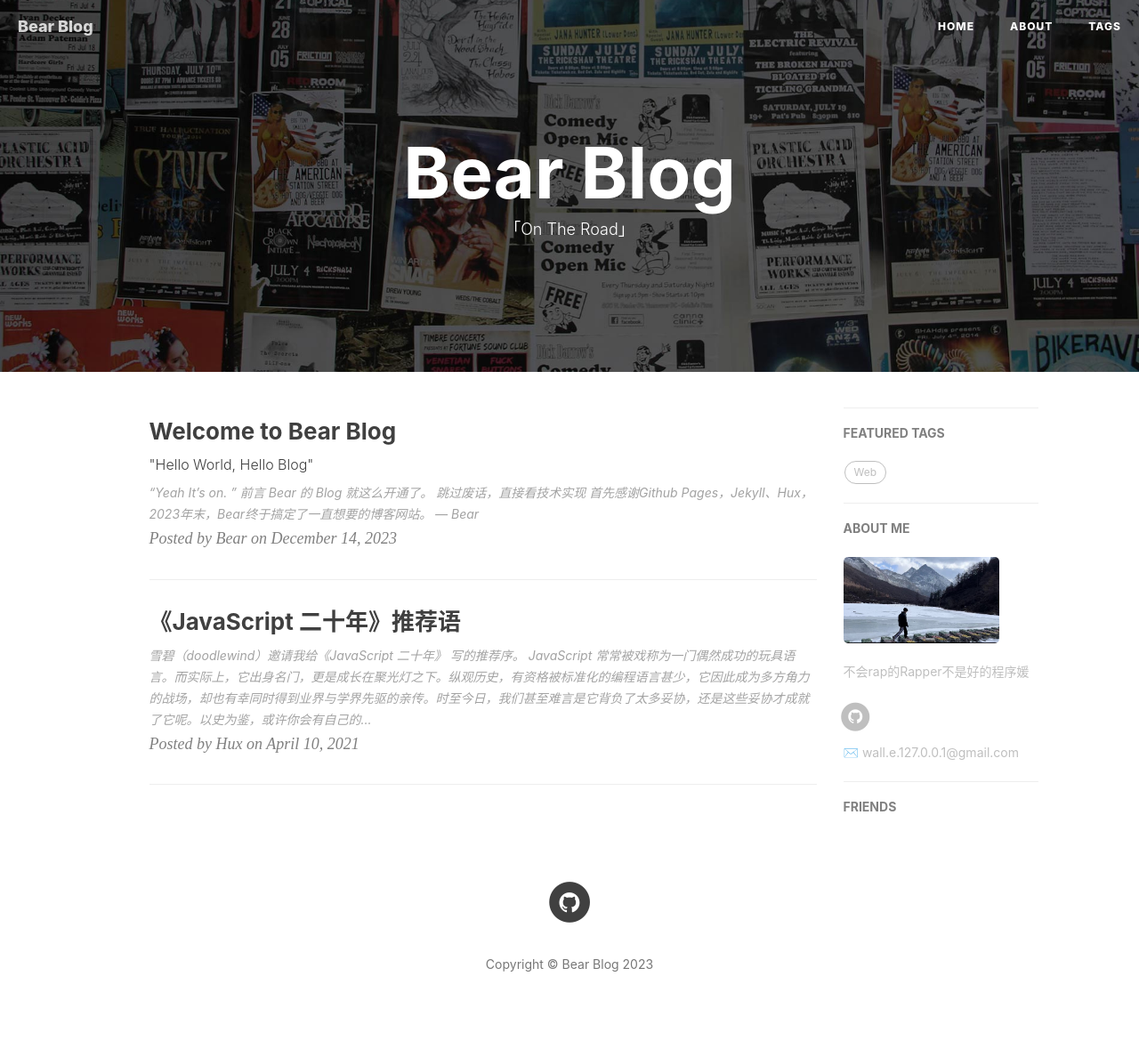
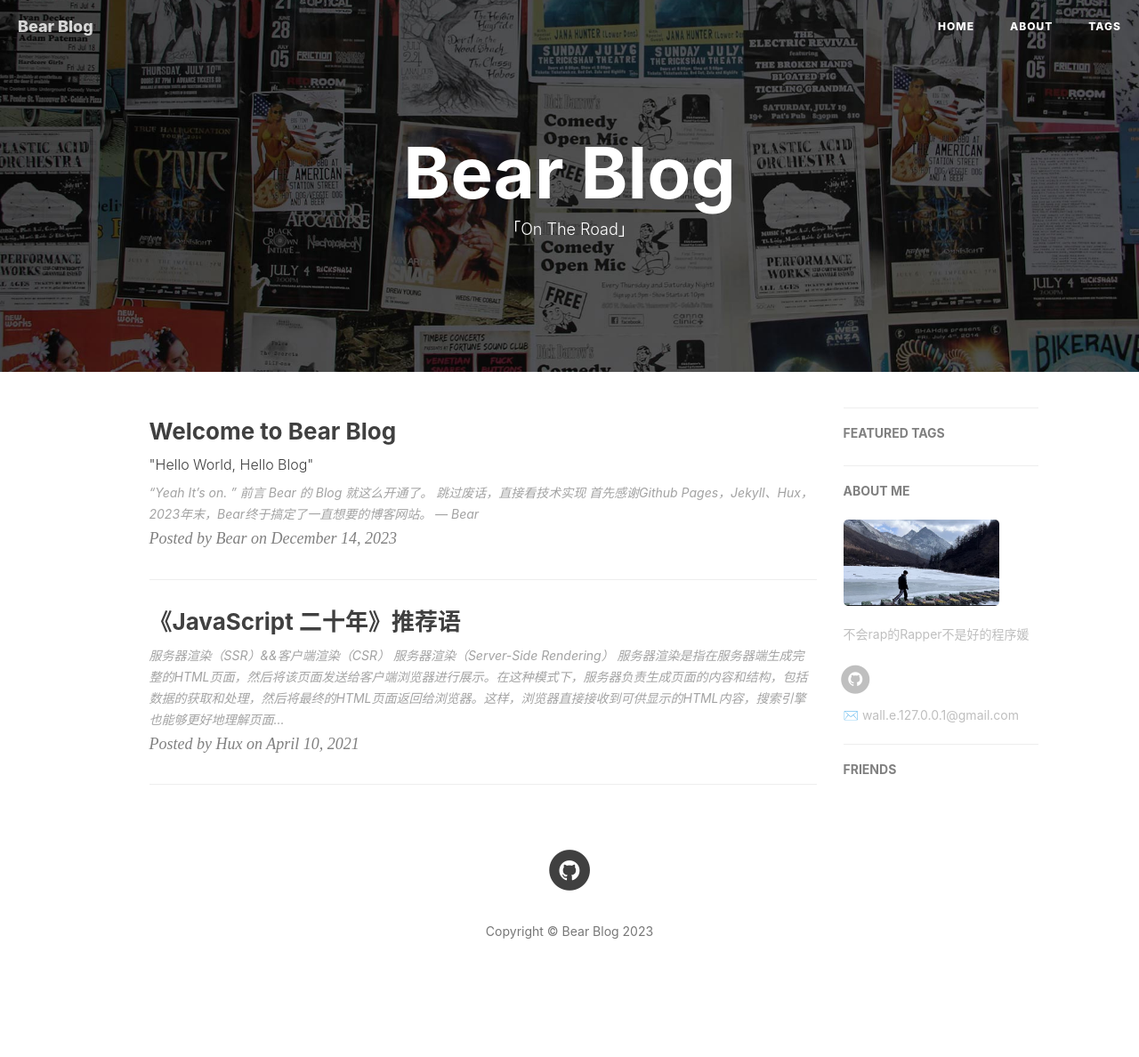
Before and after one commit to being-four/being-four.github.io, a Jekyll site: the page built from index.html, in a window 1280 px wide. Shown: the whole page at 89% size. Built offline with Jekyll 4.4.1, drawn with Linux system fonts in a browser that asks for light colours; nearby versions of some CDN libraries; the list of posts is cut into pages by our own code; comment, search, counter and statistics services are not loaded; after the commit the page ends 1151 px from its top, so only the background shows below that.

Commit message:
Update 2021-04-10-js-20yrs-preface.md

````diff
--- a/_posts/2021-04-10-js-20yrs-preface.md
+++ b/_posts/2021-04-10-js-20yrs-preface.md
@@ -5,12 +5,37 @@ author:       "Hux"
 header-style: text
 catalog:      true
 tags:
-    - Web
+    - Spider
     - JavaScript
 ---
 
-> 雪碧（doodlewind）邀请我给[《JavaScript 二十年》](https://zhuanlan.zhihu.com/p/373065151) 写的推荐序。
+###### 服务器渲染（SSR）&&客户端渲染（CSR）
+服务器渲染（Server-Side Rendering）
+> **服务器渲染是指在服务器端生成完整的HTML页面**，然后将该页面发送给客户端浏览器进行展示。在这种模式下，服务器负责生成页面的内容和结构，包括数据的获取和处理，然后将最终的HTML页面返回给浏览器。这样，浏览器直接接收到可供显示的HTML内容，搜索引擎也能够更好地理解页面内容，有助于SEO（搜索引擎优化）。
 
-JavaScript 常常被戏称为一门偶然成功的玩具语言。而实际上，它出身名门，更是成长在聚光灯之下。纵观历史，有资格被标准化的编程语言甚少，它因此成为多方角力的战场，却也有幸同时得到业界与学界先驱的亲传。时至今日，我们甚至难言是它背负了太多妥协，还是这些妥协才成就了它呢。以史为鉴，或许你会有自己的答案。
+客户端渲染（Client-Side Rendering)
+>  **客户端渲染是指在客户端浏览器中使用JavaScript动态生成页面内容。**初始加载时，浏览器会加载一个基础的HTML骨架和JavaScript文件，然后通过JavaScript异步请求数据，根据数据生成页面内容，并将其插入到DOM中进行渲染。这种模式下，页面交互性较高，但初始加载可能较慢，不利于搜索引擎爬取。
 
-— 黄玄，Facebook 软件工程师（编程语言、JS 引擎、前端基础设施）、中文前端社区活跃成员。
+如果是服务器渲染，可直接通过网页爬取匹配出结果。扇贝是通过客户端渲染，以生词本页面为例子，抓取到具体请求接口如下：
+![image.png](https://cdn.nlark.com/yuque/0/2023/png/1699335/1691565685880-b69fef67-0e7a-4332-89de-ec87dcf30687.png#averageHue=%23eca755&clientId=u0f181b74-eea2-4&from=paste&height=308&id=ube76e58f&originHeight=1462&originWidth=2856&originalType=binary&ratio=2&rotation=0&showTitle=false&size=405072&status=done&style=none&taskId=uc2c37151-824c-46e5-bee3-b46c9537521&title=&width=601)
+之前在爬取3d网站的时候，到这就结束了，通过接口中写死的游客token就可以获取想要的数据了，但是扇贝的接口对返回结果做了加密。
+###### Chrome DevTool- initiator工具
+功能：**它用于显示哪段 JavaScript 代码、事件或资源加载触发了网络请求。**对于前端开发同学来说，通过了解请求的触发器，你可以更好地分析和优化网页性能，找出潜在的性能瓶颈，以及改进资源加载策略。这在调试和优化网页时非常有用。而我就用这个来分析一下整个调用栈，从而找出浏览器运行解码的代码。
+![image.png](https://cdn.nlark.com/yuque/0/2023/png/1699335/1691566440462-6d664903-5e1a-448f-ac16-08d4a87e9461.png#averageHue=%23d86127&clientId=u0f181b74-eea2-4&from=paste&height=355&id=u30fc68c2&originHeight=1668&originWidth=2842&originalType=binary&ratio=2&rotation=0&showTitle=false&size=511105&status=done&style=none&taskId=u620c26cf-5425-4dc2-96fb-b304e456f73&title=&width=605)
+**好小子，居然连文件名都加密了一下，防止通过文件名猜出。我靠着猜蒙对了在main....中。并按照接口路由搜索，找到了解码的地方。**
+![image.png](https://cdn.nlark.com/yuque/0/2023/png/1699335/1691566543187-36747282-f2c7-486b-adf1-b7f0c340647c.png#averageHue=%23fefcfb&clientId=u0f181b74-eea2-4&from=paste&height=353&id=u0cf2d880&originHeight=1074&originWidth=1892&originalType=binary&ratio=2&rotation=0&showTitle=false&size=241584&status=done&style=none&taskId=ub0fdfc40-24aa-44bb-8b6b-7d4b302273a&title=&width=621)
+![image.png](https://cdn.nlark.com/yuque/0/2023/png/1699335/1691566595292-5a7bab8c-e834-4f98-9ad3-e601b401e6bd.png#averageHue=%23fefbfb&clientId=u0f181b74-eea2-4&from=paste&height=287&id=ua3e63997&originHeight=718&originWidth=1542&originalType=binary&ratio=2&rotation=0&showTitle=false&size=184695&status=done&style=none&taskId=ud7b312dd-3203-47ad-8864-5a837e4f8c5&title=&width=617)
+```
+Na = function(e) {
+            return JSON.parse(window.bays4.d(e))
+        }
+```
+###### 运行解码函数
+在chrome中运行bays4.d(接口数据)，拿到结果啦：
+![image.png](https://cdn.nlark.com/yuque/0/2023/png/1699335/1691566948246-40d05044-bfa2-4560-9b6a-2eeab4c566eb.png#averageHue=%23fef9e1&clientId=u0f181b74-eea2-4&from=paste&height=192&id=uc55878b6&originHeight=442&originWidth=1426&originalType=binary&ratio=2&rotation=0&showTitle=false&size=195687&status=done&style=none&taskId=u53faa2d0-a54f-4d77-98f6-7b53b5b1052&title=&width=618)
+![image.png](https://cdn.nlark.com/yuque/0/2023/png/1699335/1691566813842-3d47426e-403e-4b74-8d5a-6a682c6c789d.png#averageHue=%23f8e0df&clientId=u0f181b74-eea2-4&from=paste&height=316&id=ua46655eb&originHeight=1188&originWidth=2318&originalType=binary&ratio=2&rotation=0&showTitle=false&size=1036835&status=done&style=none&taskId=uf963e615-2bb9-4148-95ce-a68bdaca74b&title=&width=617)
+###### Chrome Console获取解密源代码
+打开 Console，输入 bays.d，可以看到这个函数的定义，单击后能跳转到源码：
+![image.png](https://cdn.nlark.com/yuque/0/2023/png/1699335/1691567572617-92a7faf8-315c-4d6e-9948-fdf62d9ee58a.png#averageHue=%23fefefe&clientId=u499c888c-4e96-4&from=paste&height=42&id=uaf3a1438&originHeight=138&originWidth=2102&originalType=binary&ratio=2&rotation=0&showTitle=false&size=37360&status=done&style=none&taskId=udea29b04-5a69-4ac8-a975-9e0ed869afb&title=&width=636)
+![image.png](https://cdn.nlark.com/yuque/0/2023/png/1699335/1691567665897-fc656028-76ae-4dfc-a348-040c678ff5b8.png#averageHue=%23fefcfc&clientId=u499c888c-4e96-4&from=paste&height=310&id=u8a73b384&originHeight=1098&originWidth=2276&originalType=binary&ratio=2&rotation=0&showTitle=false&size=278134&status=done&style=none&taskId=uf10dce03-293e-4e57-9c78-9c4ca1264f9&title=&width=643)
+好啦，接下来就把这块的源代码拼凑起来，就完成啦，具体的解码/加密思路没有研究过，可以参考：[github他人拼凑的结果](https://gist.github.com/yihong0618/7db0ad82d97c642eb5537d026431739e)；
````
